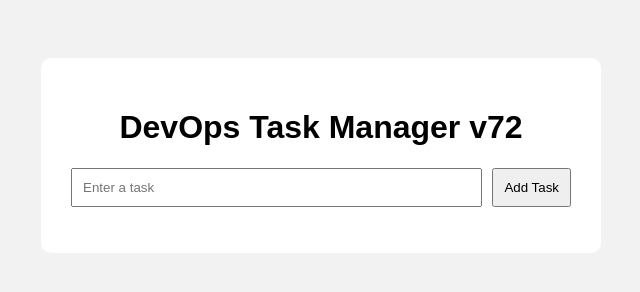
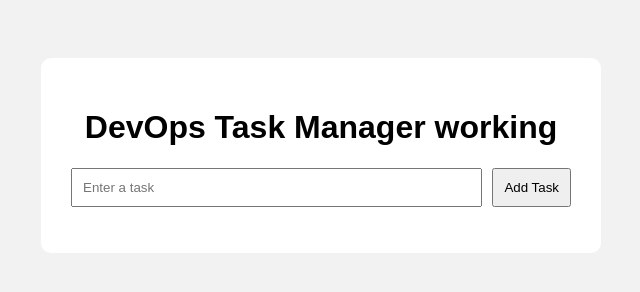
Before and after one commit to Harshavardhana-v/devops-task-manager, a plain HTML site: page index.html in a window 1280 px wide. Shown: the whole page, without its empty margins (319-959 px from the left). Drawn offline with Linux system fonts and the light colour scheme.

```diff
--- a/index.html
+++ b/index.html
@@ -9,7 +9,7 @@
 
     <div class="container">
 
-        <h1>DevOps Task Manager v72</h1>
+        <h1>DevOps Task Manager working</h1>
 
         <div class="input-area">
             <input type="text" id="taskInput" placeholder="Enter a task">
```
